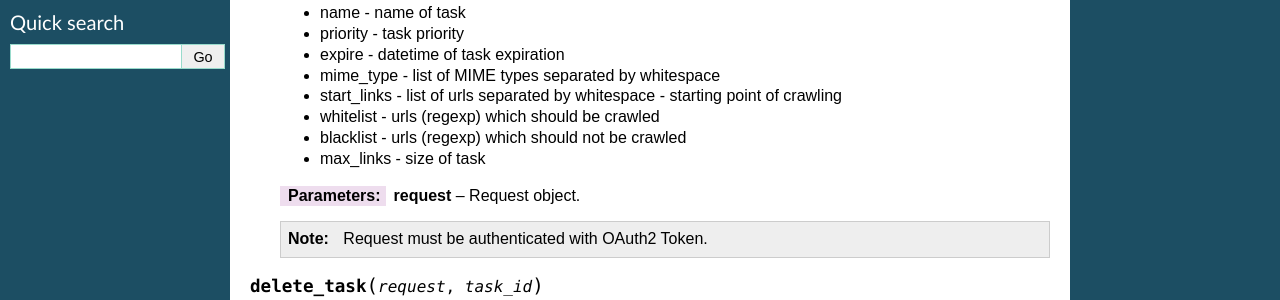
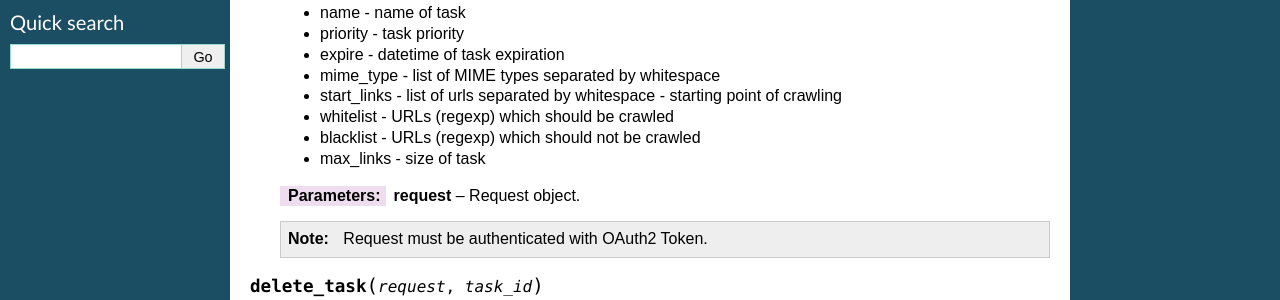
Before and after one commit to agh-glk/fcs, a Sphinx documentation site: the page built from docs/source/manager/api_views.rst, in a window 1280 px wide. Shown: the part 230-530 px from the top of the page. Built offline with Sphinx 7.4.7, drawn with Linux system fonts in a browser that asks for light colours; formulas are drawn with MathJax 3.

Commit message:
[NT] Edit

```diff
--- a/docs/source/manager/api_views.rst
+++ b/docs/source/manager/api_views.rst
@@ -14,8 +14,8 @@ This module contains methods that handle REST requests for tasks management. All
    * expire - datetime of task expiration
    * mime_type - list of MIME types separated by whitespace
    * start_links - list of urls separated by whitespace - starting point of crawling
-   * whitelist - urls (regexp) which should be crawled
-   * blacklist - urls (regexp) which should not be crawled
+   * whitelist - URLs (regexp) which should be crawled
+   * blacklist - URLs (regexp) which should not be crawled
    * max_links - size of task
 
    :param request: Request object.
```
